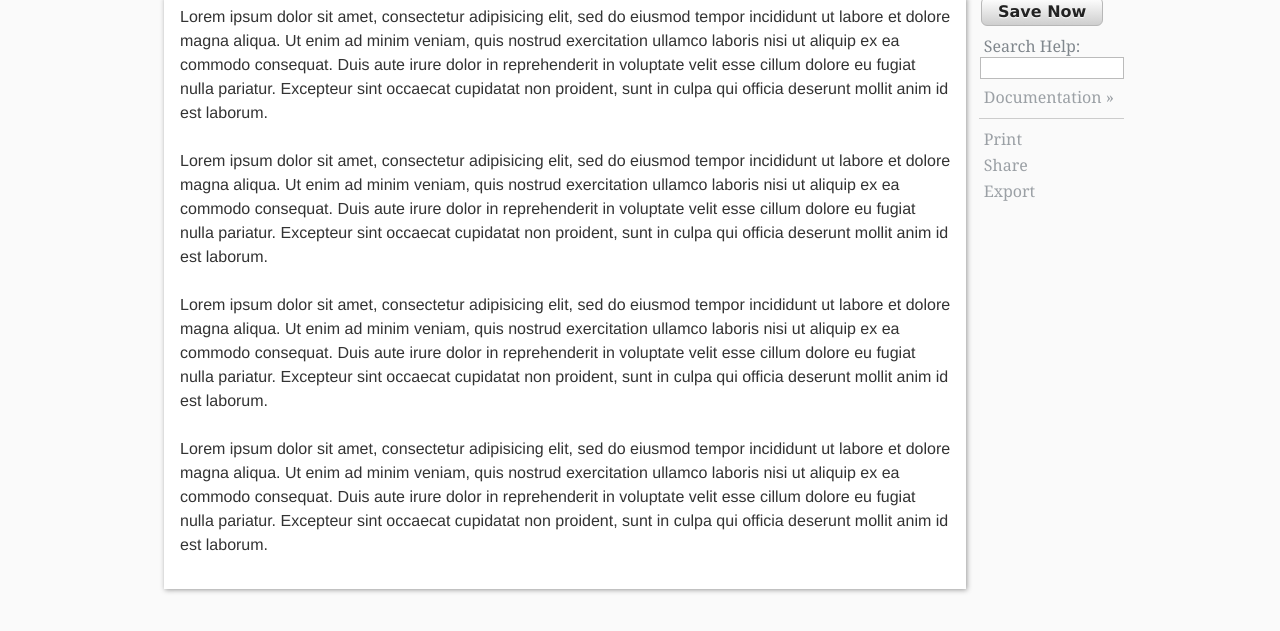
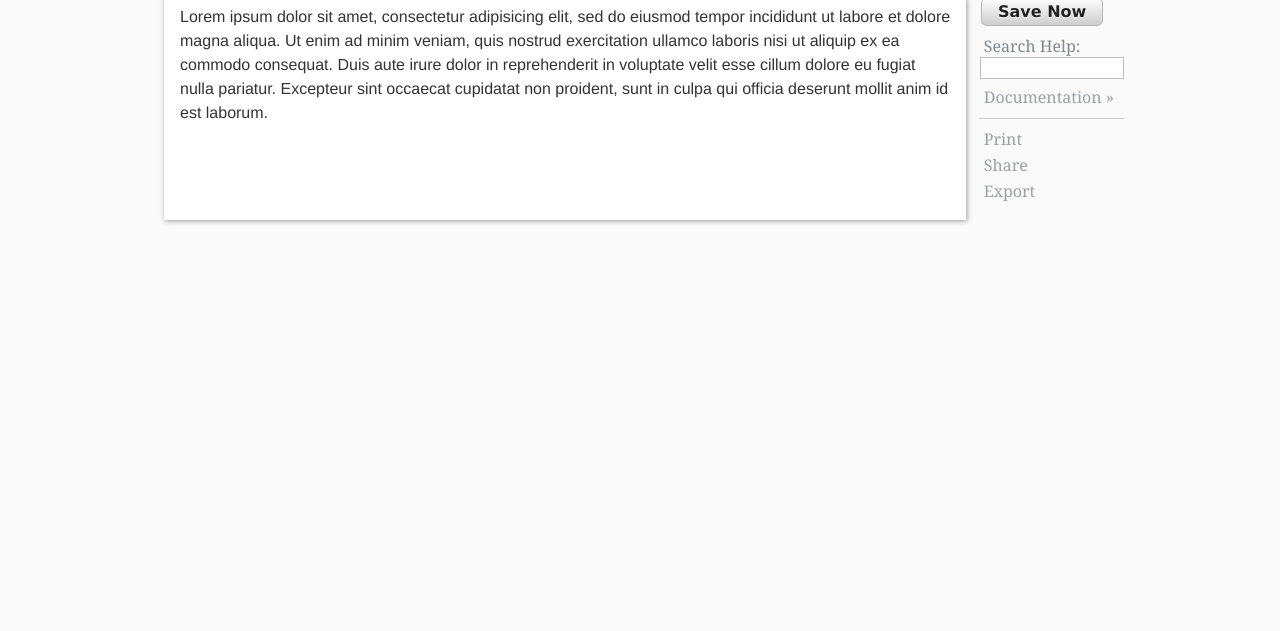
Before and after one commit to mikexstudios/karuko, a plain HTML site: page index.html in a window 1280 px wide. Shown: the part 89-720 px from the top of the page. Drawn offline with Linux system fonts and the light colour scheme.

Commit message:
Vertical aligning worksheet div to top.

```diff
--- a/index.html
+++ b/index.html
@@ -48,27 +48,6 @@
         voluptate velit esse cillum dolore eu fugiat nulla pariatur. Excepteur
         sint occaecat cupidatat non proident, sunt in culpa qui officia
         deserunt mollit anim id est laborum.</p>
-        <p>Lorem ipsum dolor sit amet, consectetur adipisicing elit, sed do
-        eiusmod tempor incididunt ut labore et dolore magna aliqua. Ut enim ad
-        minim veniam, quis nostrud exercitation ullamco laboris nisi ut aliquip
-        ex ea commodo consequat. Duis aute irure dolor in reprehenderit in
-        voluptate velit esse cillum dolore eu fugiat nulla pariatur. Excepteur
-        sint occaecat cupidatat non proident, sunt in culpa qui officia
-        deserunt mollit anim id est laborum.</p>
-        <p>Lorem ipsum dolor sit amet, consectetur adipisicing elit, sed do
-        eiusmod tempor incididunt ut labore et dolore magna aliqua. Ut enim ad
-        minim veniam, quis nostrud exercitation ullamco laboris nisi ut aliquip
-        ex ea commodo consequat. Duis aute irure dolor in reprehenderit in
-        voluptate velit esse cillum dolore eu fugiat nulla pariatur. Excepteur
-        sint occaecat cupidatat non proident, sunt in culpa qui officia
-        deserunt mollit anim id est laborum.</p>
-        <p>Lorem ipsum dolor sit amet, consectetur adipisicing elit, sed do
-        eiusmod tempor incididunt ut labore et dolore magna aliqua. Ut enim ad
-        minim veniam, quis nostrud exercitation ullamco laboris nisi ut aliquip
-        ex ea commodo consequat. Duis aute irure dolor in reprehenderit in
-        voluptate velit esse cillum dolore eu fugiat nulla pariatur. Excepteur
-        sint occaecat cupidatat non proident, sunt in culpa qui officia
-        deserunt mollit anim id est laborum.</p>
     </td>
     <td id="sidebar">
         <a href="" id="save_worksheet" class="button smaller light">Save Now</a>
--- a/static/src/screen.sass
+++ b/static/src/screen.sass
@@ -103,6 +103,7 @@ body
         margin-bottom: 0
 
     #worksheet
+      vertical-align: top
       background-color: white
       padding: 0.5em 1em
       //border: 1px solid #ccc
```
Also changed, not shown: static/css/screen.css.
